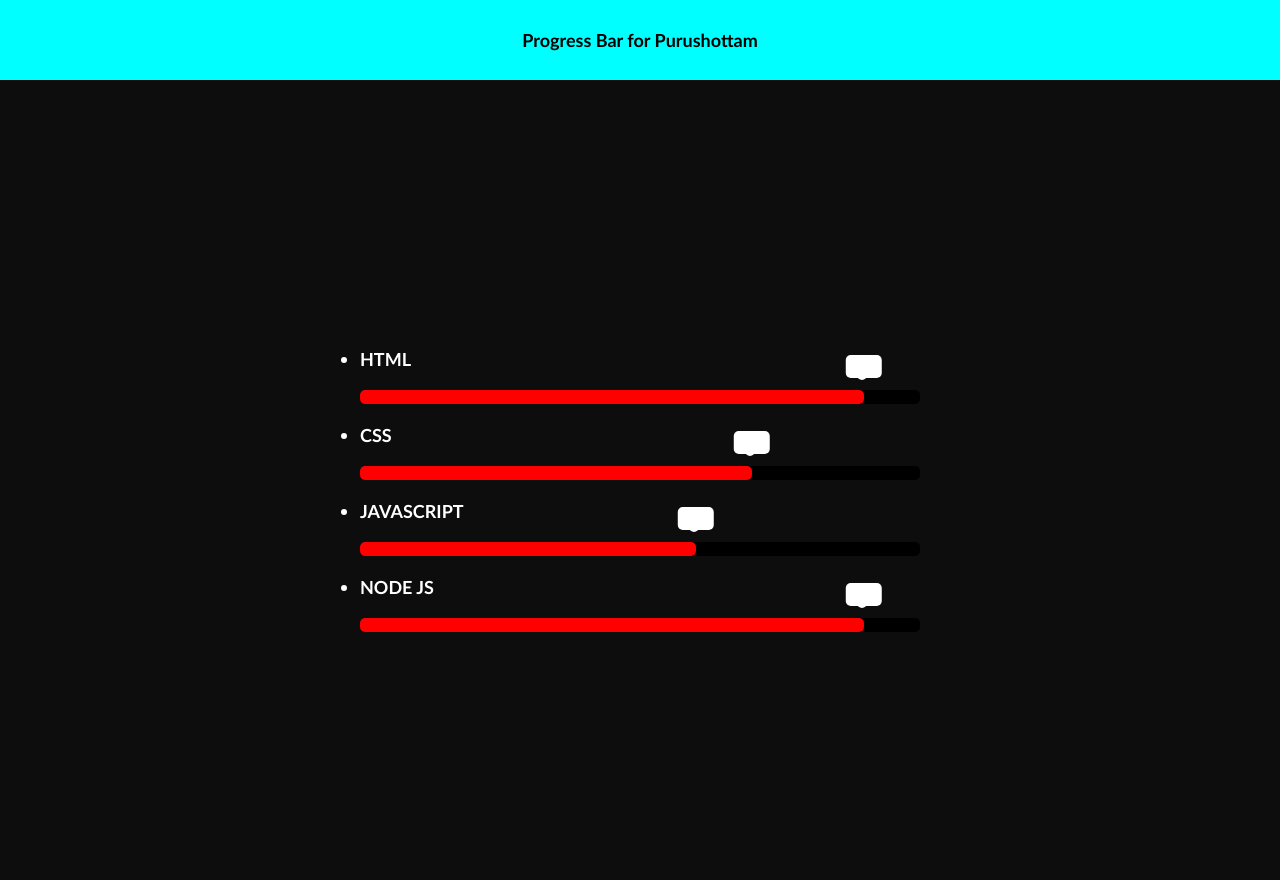
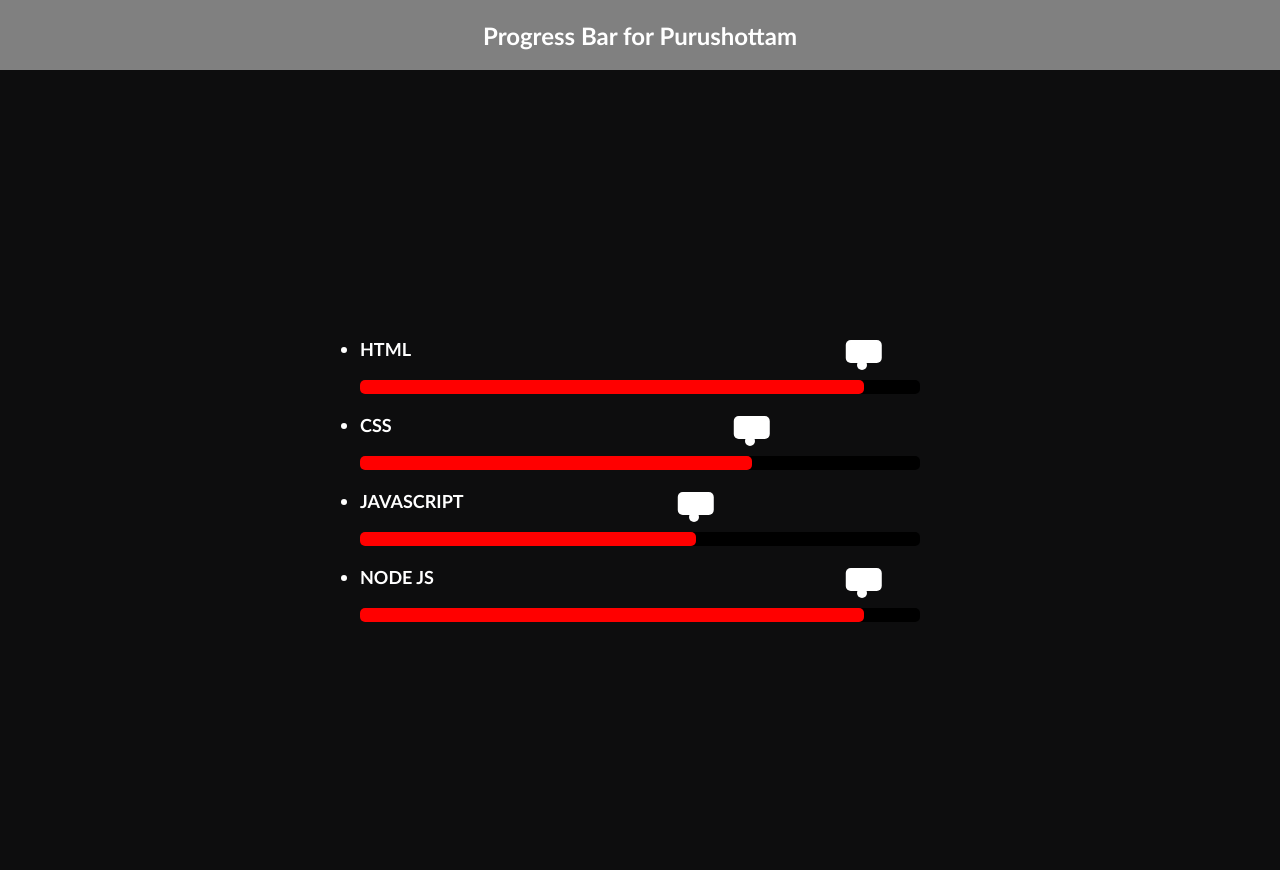
Before and after one commit to PurushottamJha1/Status-bar-project, a plain HTML site: page index.html in a window 1280 px wide. Drawn offline with Linux system fonts and the light colour scheme.

Commit message:
Third commit

```diff
--- a/style.css
+++ b/style.css
@@ -9,12 +9,12 @@
     display: flex;
     align-items: center;
     justify-content: center;
-    height: 80px;
-    font-size: large;
+    height: 70px;
+    font-size: x-large;
     font-weight: 1000;
     font-family: 'Gill Sans', 'Gill Sans MT', Calibri, 'Trebuchet MS', sans-serif;
-    background-color: aqua;
-    color: dark black;
+    background-color:grey;
+    color: white;
 }
 .workArea{
     min-height:100vh;
@@ -49,7 +49,7 @@
     background: red;
     border-radius: 5px;
     position: relative;
-    animation: fillBars 1.5s 1;
+    animation: fillBars 2s ;
 }
 .skill-per::before{
     content: attr(per);
@@ -58,7 +58,7 @@
     background: white;
     border-radius: 5px;
     font-size: 12px;
-    top : -35px;
+    top : -40px;
     right:0;
     transform:translateX(50%);
 }
```
